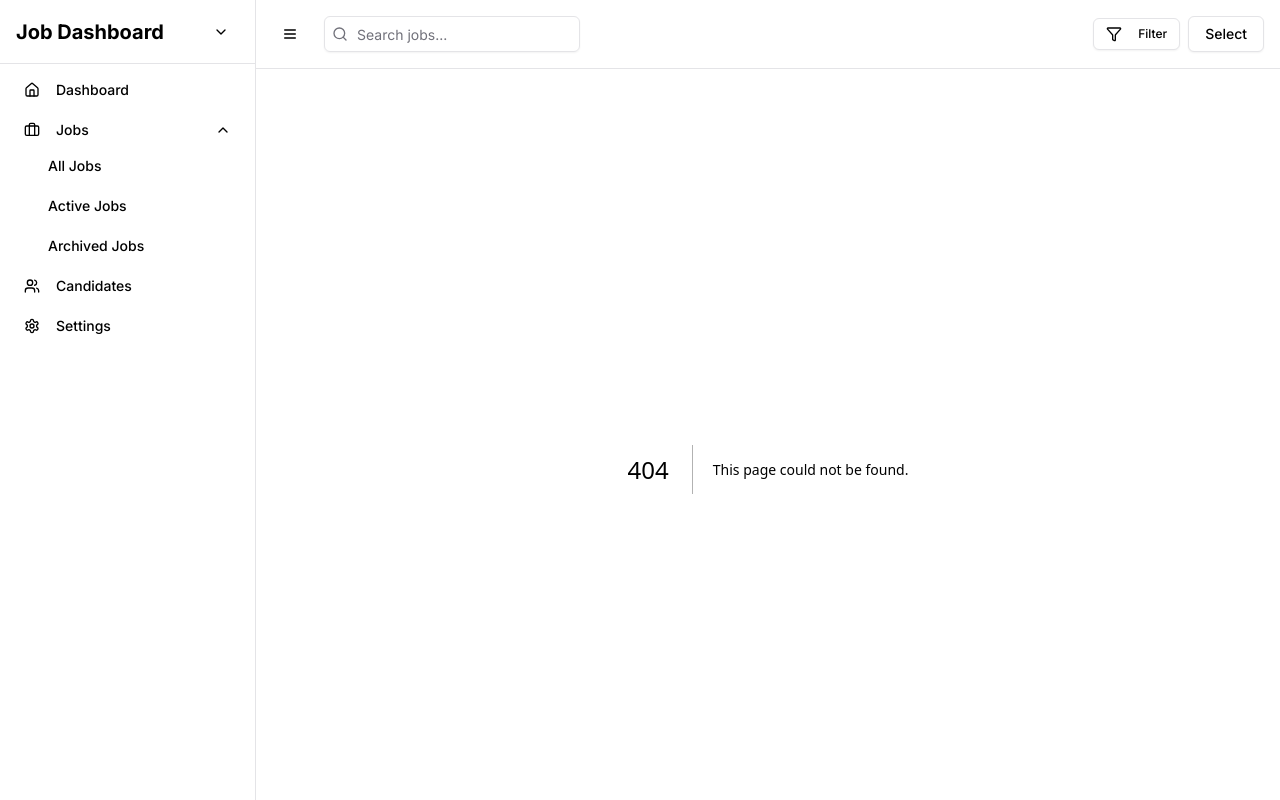
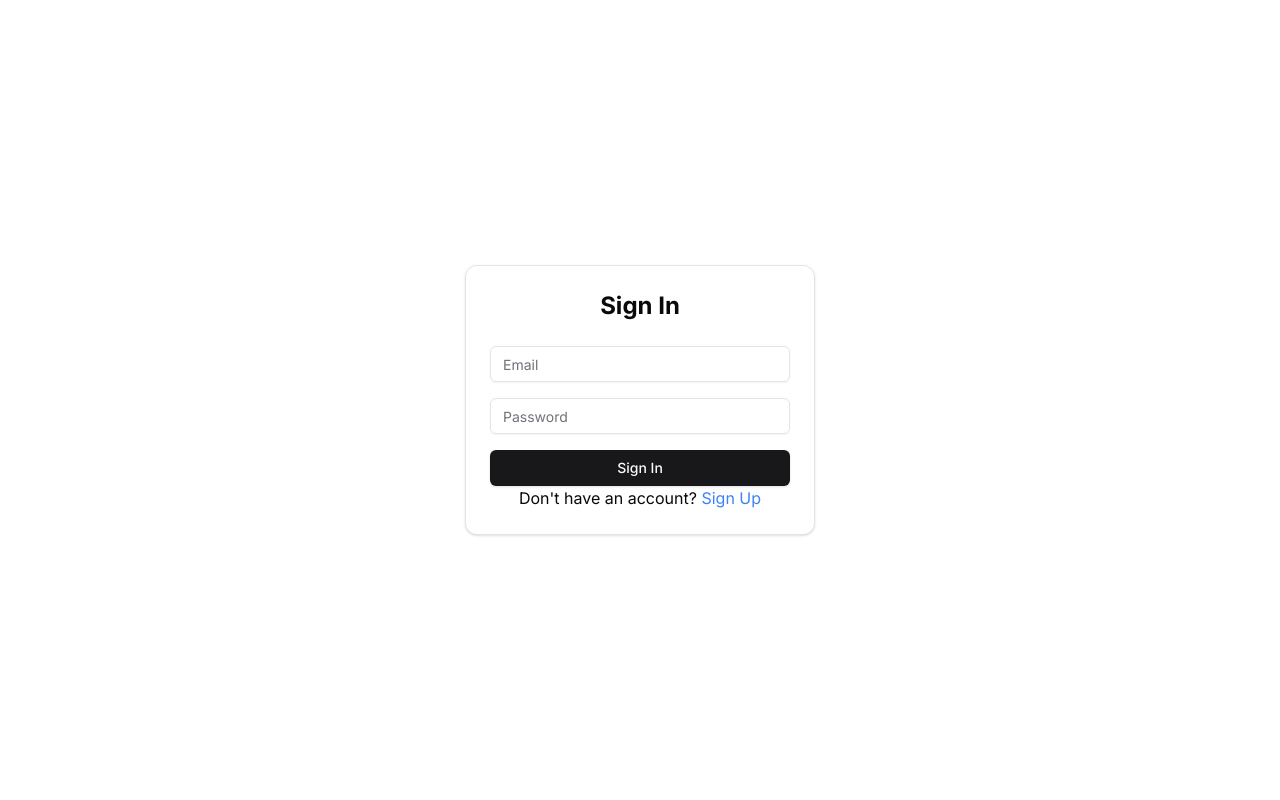
Before and after one commit to bajistic/jobai, a Next.js app: page /auth/signin in a window 1280 px wide. Before the commit this address had no page. Built offline with nearby package versions, Linux system fonts and the light colour scheme; no server answers.

Commit message:
sign in, sign up api and ui, provider and layout to unprotect pages

```diff
--- a/package.json
+++ b/package.json
@@ -9,6 +9,8 @@
     "lint": "next lint"
   },
   "dependencies": {
+    "@auth/core": "^0.34.2",
+    "@auth/prisma-adapter": "^2.7.4",
     "@prisma/client": "^6.2.1",
     "@radix-ui/react-collapsible": "^1.1.2",
     "@radix-ui/react-dialog": "^1.1.4",
@@ -18,9 +20,11 @@
     "@radix-ui/react-slot": "^1.1.1",
     "@radix-ui/react-toast": "^1.2.4",
     "@radix-ui/react-tooltip": "^1.1.6",
+    "bcryptjs": "^2.4.3",
     "class-variance-authority": "^0.7.1",
     "lucide-react": "^0.471.1",
     "next": "15.1.4",
+    "next-auth": "^4.24.11",
     "prisma": "^6.2.1",
     "react": "^19.0.0",
     "react-dom": "^19.0.0",
@@ -28,6 +32,7 @@
   },
   "devDependencies": {
     "@eslint/eslintrc": "^3",
+    "@types/bcryptjs": "^2.4.6",
     "@types/node": "^20",
     "@types/react": "^19",
     "@types/react-dom": "^19",
--- /dev/null
+++ b/src/app/api/auth/[...nextauth]/route.ts
@@ -0,0 +1,45 @@
+import NextAuth from "next-auth"
+import CredentialsProvider from "next-auth/providers/credentials"
+import { PrismaAdapter } from "@auth/prisma-adapter"
+import { prisma } from "@/lib/prisma"
+import bcrypt from "bcryptjs"
+
+export const authOptions = {
+  adapter: PrismaAdapter(prisma),
+  providers: [
+    CredentialsProvider({
+      name: "Credentials",
+      credentials: {
+        email: { label: "Email", type: "email" },
+        password: { label: "Password", type: "password" }
+      },
+      async authorize(credentials) {
+        if (!credentials?.email || !credentials?.password) {
+          return null
+        }
+
+        const user = await prisma.user.findUnique({
+          where: { email: credentials.email }
+        })
+
+        if (!user || !user.password) {
+          return null
+        }
+
+        const isPasswordValid = await bcrypt.compare(credentials.password, user.password)
+
+        if (!isPasswordValid) {
+          return null
+        }
+
+        return user
+      }
+    })
+  ],
+  pages: {
+    signIn: "/auth/signin",
+  }
+}
+
+const handler = NextAuth(authOptions)
+export { handler as GET, handler as POST }
--- /dev/null
+++ b/src/app/api/auth/signup/route.ts
@@ -0,0 +1,42 @@
+import { NextResponse } from 'next/server'
+import { prisma } from '@/lib/prisma'
+import bcrypt from 'bcryptjs'
+
+export async function POST(req: Request) {
+  try {
+    const { email, password } = await req.json()
+
+    // Check if user exists
+    const existingUser = await prisma.user.findUnique({
+      where: { email }
+    })
+
+    if (existingUser) {
+      return NextResponse.json(
+        { error: 'User already exists' },
+        { status: 400 }
+      )
+    }
+
+    // Hash password
+    const hashedPassword = await bcrypt.hash(password, 10)
+
+    // Create user
+    const user = await prisma.user.create({
+      data: {
+        email,
+        password: hashedPassword,
+      }
+    })
+
+    return NextResponse.json(
+      { message: 'User created successfully' },
+      { status: 201 }
+    )
+  } catch (error) {
+    return NextResponse.json(
+      { error: 'Something went wrong' },
+      { status: 500 }
+    )
+  }
+}
--- /dev/null
+++ b/src/app/auth/signin/page.tsx
@@ -0,0 +1,86 @@
+'use client'
+
+import { signIn, useSession } from 'next-auth/react'
+import { useState } from 'react'
+import { redirect } from 'next/navigation'
+import { Button } from "@/components/ui/button"
+import { Input } from "@/components/ui/input"
+import { Card, CardHeader, CardContent } from "@/components/ui/card"
+import Link from 'next/link'
+
+export default function SignIn() {
+  const { data: session, status } = useSession()
+  const [email, setEmail] = useState('')
+  const [password, setPassword] = useState('')
+  const [error, setError] = useState("")
+
+  // Redirect to home if already authenticated
+  if (status !== 'loading' && session) {
+    redirect('/')
+  }
+
+  // Only show sign in form if not authenticated
+  if (status === 'loading') {
+    return <div>Loading...</div>
+  }
+
+  const handleSubmit = async (e: React.FormEvent<HTMLFormElement>) => {
+    e.preventDefault()
+    const formData = new FormData(e.currentTarget)
+
+    const result = await signIn("credentials", {
+      email: formData.get("email"),
+      password: formData.get("password"),
+      redirect: false,
+    })
+
+    if (result?.error) {
+      setError("Invalid credentials")
+    } else {
+      redirect("/")
+    }
+  }
+
+  return (
+    <div className="flex items-center justify-center min-h-screen">
+      <Card className="w-[350px]">
+        <CardHeader>
+          <h2 className="text-2xl font-bold text-center">Sign In</h2>
+        </CardHeader>
+        <CardContent>
+          <form onSubmit={handleSubmit} className="space-y-4">
+            <div className="space-y-2">
+              <Input
+                type="email"
+                name="email"
+                placeholder="Email"
+                required
+                value={email}
+                onChange={(e) => setEmail(e.target.value)}
+              />
+            </div>
+            <div className="space-y-2">
+              <Input
+                type="password"
+                name="password"
+                placeholder="Password"
+                required
+                value={password}
+                onChange={(e) => setPassword(e.target.value)}
+              />
+            </div>
+            {error && (
+              <p className="text-sm text-red-500">{error}</p>
+            )}
+            <Button type="submit" className="w-full">
+              Sign In
+            </Button>
+          </form>
+          <p className="text-center">
+            Don't have an account? <Link href="/auth/signup" className="text-blue-500">Sign Up</Link>
+          </p>
+        </CardContent>
+      </Card>
+    </div>
+  )
+}
--- /dev/null
+++ b/src/app/auth/signup/page.tsx
@@ -0,0 +1,65 @@
+'use client'
+
+import { useState } from 'react'
+import { useRouter } from 'next/navigation'
+import Link from 'next/link'
+
+export default function SignUp() {
+  const router = useRouter()
+  const [email, setEmail] = useState('')
+  const [password, setPassword] = useState('')
+  const [error, setError] = useState('')
+
+  const handleSubmit = async (e: React.FormEvent) => {
+    e.preventDefault()
+    try {
+      const res = await fetch('/api/auth/signup', {
+        method: 'POST',
+        headers: { 'Content-Type': 'application/json' },
+        body: JSON.stringify({ email, password }),
+      })
+
+      if (res.ok) {
+        router.push('/auth/signin')
+      } else {
+        const data = await res.json()
+        setError(data.error)
+      }
+    } catch (error) {
+      setError('Something went wrong')
+    }
+  }
+
+  return (
+    <div className="min-h-screen flex items-center justify-center">
+      <div className="max-w-md w-full space-y-8 p-8">
+        <h2 className="text-center text-3xl font-bold">Sign Up</h2>
+        {error && <p className="text-red-500">{error}</p>}
+        <form onSubmit={handleSubmit} className="space-y-4">
+          <input
+            type="email"
+            value={email}
+            onChange={(e) => setEmail(e.target.value)}
+            placeholder="Email"
+            required
+            className="w-full p-2 border rounded"
+          />
+          <input
+            type="password"
+            value={password}
+            onChange={(e) => setPassword(e.target.value)}
+            placeholder="Password"
+            required
+            className="w-full p-2 border rounded"
+          />
+          <button type="submit" className="w-full p-2 bg-blue-500 text-white rounded">
+            Sign Up
+          </button>
+        </form>
+        <p className="text-center">
+          Already have an account? <Link href="/auth/signin" className="text-blue-500">Sign In</Link>
+        </p>
+      </div>
+    </div>
+  )
+}
--- a/src/app/layout.tsx
+++ b/src/app/layout.tsx
@@ -3,24 +3,38 @@
 import { useState } from 'react'
 import dynamic from 'next/dynamic'
 import { Inter } from "next/font/google"
+import { useSession } from 'next-auth/react'
+import { redirect } from 'next/navigation'
 import "./globals.css"
+import { Providers } from '@/app/providers'
+import { usePathname } from 'next/navigation'
 
 const Header = dynamic(() => import('@/components/Header'), { ssr: false })
 const Sidebar = dynamic(() => import('@/components/Sidebar'), { ssr: false })
 
 const inter = Inter({ subsets: ["latin"] });
 
-export default function RootLayout({
-  children
-}: {
-  children: React.ReactNode
-}) {
+function RootLayoutContent({ children }: { children: React.ReactNode }) {
+  const { data: session, status } = useSession()
+  const pathname = usePathname()
   const [showJobList, setShowJobList] = useState(true)
   const [sidebarOpen, setSidebarOpen] = useState(true)
 
+  // Don't check auth for auth-related pages
+  if (pathname === '/auth/signin' || pathname === '/auth/signup') {
+    return <>{children}</>
+  }
+
+  // Protect all other routes
+  if (status !== 'loading' && !session) {
+    redirect('/auth/signin')
+  }
+
+  if (status === 'loading') {
+    return <div>Loading...</div>
+  }
+
   return (
-    <html lang="en">
-      <body className={inter.className}>
     <div className="flex h-screen overflow-hidden">
       <Sidebar />
       <div className="flex flex-col flex-1 overflow-hidden">
@@ -28,12 +42,29 @@ export default function RootLayout({
           onToggleJobList={() => setShowJobList(!showJobList)}
           showJobList={showJobList}
           onToggleSidebar={() => setSidebarOpen(!sidebarOpen)}
+          user={session?.user}
         />
         <main className="flex-1">
           {children}
         </main>
       </div>
     </div>
+  )
+}
+
+export default function RootLayout({
+  children
+}: {
+  children: React.ReactNode
+}) {
+  return (
+    <html lang="en">
+      <body className={inter.className}>
+        <Providers>
+          <RootLayoutContent>
+            {children}
+          </RootLayoutContent>
+        </Providers>
       </body>
     </html>
   )
--- /dev/null
+++ b/src/app/providers.tsx
@@ -0,0 +1,7 @@
+'use client'
+
+import { SessionProvider } from 'next-auth/react'
+
+export function Providers({ children }: { children: React.ReactNode }) {
+  return <SessionProvider>{children}</SessionProvider>
+}
```
Lines whose indentation alone changed are shown as unchanged.
